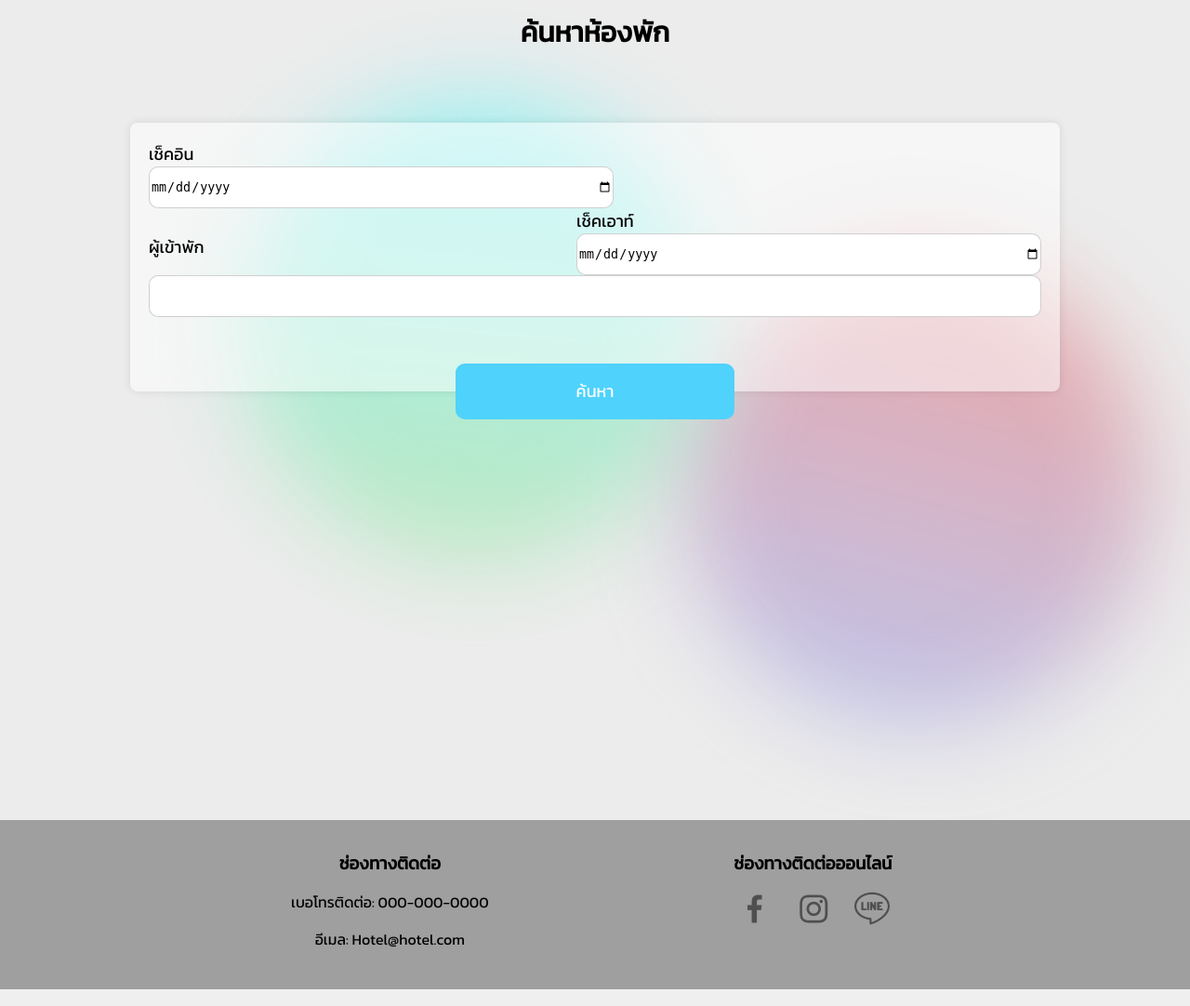
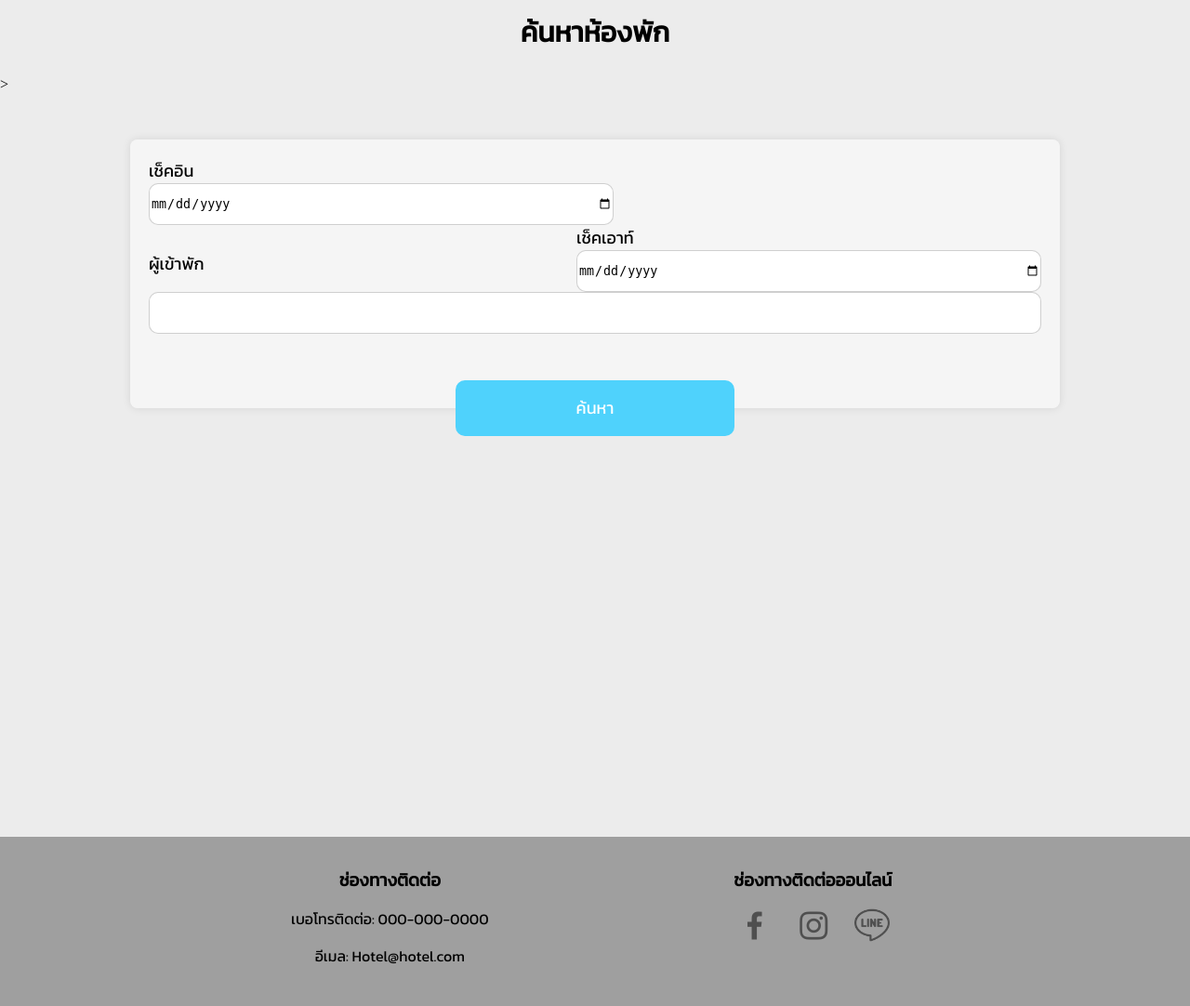
Before and after one commit to fumizz01/DBY3T1, a Django app: page / in a window 1280 px wide. Shown: the part 113-1195 px from the top of the page at 93% size. Run offline with Django 3.2, Linux system fonts and the light colour scheme; some libraries are stand-ins or nearby versions; some web fonts are replaced.

Commit message:
I will create BG for homepage later

```diff
--- a/project/templates/hotelpage.html
+++ b/project/templates/hotelpage.html
@@ -10,9 +10,7 @@
     </head>
     <body class = "homepage">
         {% include 'general_use/header.html' %}
-        <h2 class = "header-hotelpage" id="head">ค้นหาห้องพัก</h2>
-        <div class="gradient-bg"></div>
-        <div class="gradient-bg item2"></div>
+        <h2 class = "header-hotelpage" id="head">ค้นหาห้องพัก</h2>>
         <div class = "box" id = "hotelpage">
             <form action = "">
                 <div class = "hotelpage-container" id = "hotelpage-container">
```
